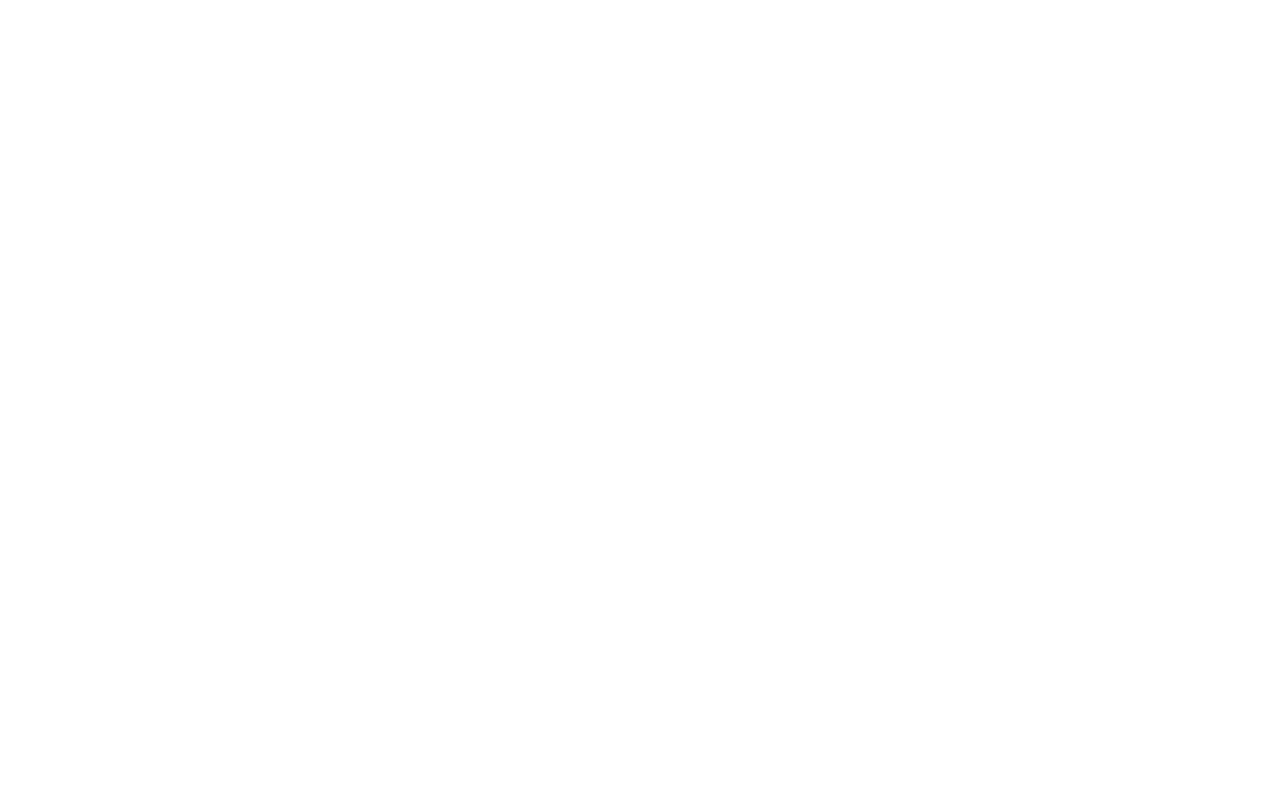
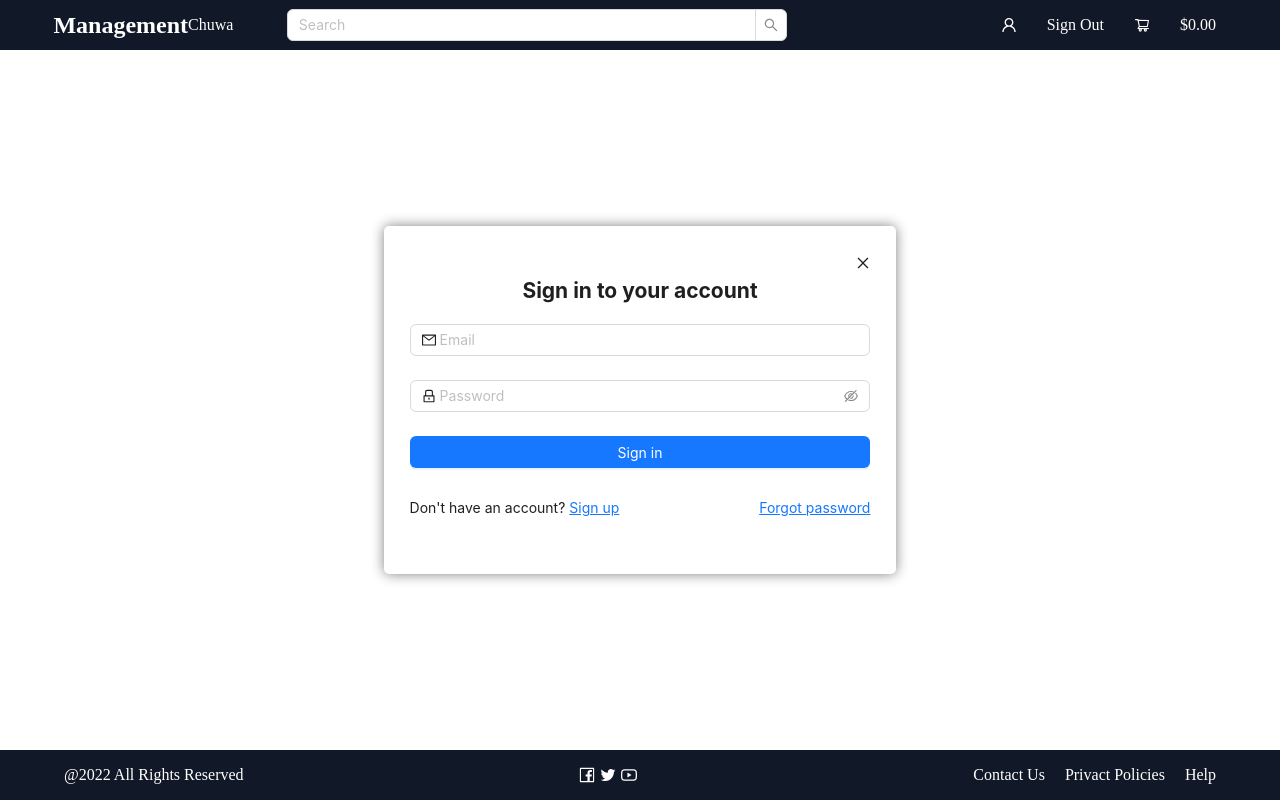
Before and after one commit to Jhhhhhhr/Product-Management-System, a React (Vite) app in the folder Frontend/: page / in a window 1280 px wide. Built offline with nearby package versions, Linux system fonts and the light colour scheme.

Commit message:
Built SignInCard/SignUpCard components

```diff
--- a/Frontend/src/App.css
+++ b/Frontend/src/App.css
@@ -1,3 +1,9 @@
+#root {
+  display: flex;
+  align-items: center;
+  justify-content: center;
+}
+
 /* #root {
   max-width: 1280px;
   margin: 0 auto;
--- a/Frontend/src/App.jsx
+++ b/Frontend/src/App.jsx
@@ -1,8 +1,14 @@
 import './App.css'
+import Header from './components/Header/Header'
+import Footer from './components/Footer/Footer'
+import SignInCard from './components/SignInCard/SignInCard'
 
 function App() {
   return (
     <>
+      <Header />
+      <SignInCard />
+      <Footer />
     </>
   )
 }
--- a/Frontend/src/components/Footer/Footer.css
+++ b/Frontend/src/components/Footer/Footer.css
@@ -5,6 +5,8 @@
     height: 50px;
     width: 100%;
     background: #111827;
+    position: absolute;
+    bottom: 0;
 }
 
 .footer_icons{
--- a/Frontend/src/components/Header/Header.css
+++ b/Frontend/src/components/Header/Header.css
@@ -5,6 +5,8 @@
     background: #111827;
     height: 50px;
     width: 100%;
+    position: absolute;
+    top: 0;
 }
 
 .header_title{
--- a/Frontend/src/components/Header/Header.jsx
+++ b/Frontend/src/components/Header/Header.jsx
@@ -1,6 +1,6 @@
 import "./Header.css";
 import { Input } from "antd";
-import { UserOutlined, ShoppingOutlined } from "@ant-design/icons";
+import { UserOutlined, ShoppingCartOutlined } from "@ant-design/icons";
 
 const { Search } = Input;
 
@@ -20,7 +20,7 @@
       <div className="header_userInfo">
         <UserOutlined style={{color:'white'}}/>
         <p style={{color:'white'}}>Sign Out</p>
-        <ShoppingOutlined style={{color:'white'}}/>
+        <ShoppingCartOutlined style={{color:'white'}}/>
         <p style={{color:'white'}}>$0.00</p>
       </div>
     </div>
--- /dev/null
+++ b/Frontend/src/components/SignInCard/SignInCard.css
@@ -0,0 +1,28 @@
+.login-form {
+  padding: 2vw;
+  height: 80%;
+  width: 40vw;
+  min-width: 350px;
+  max-width: 600px;
+  box-shadow: 0 0 1vw gray;
+  border-radius: 5px;
+}
+.login-form-forgot {
+  float: right;
+}
+.ant-col-rtl .login-form-forgot {
+  float: left;
+}
+.login-form-button {
+  width: 100%;
+}
+.Sign-in-title {
+  margin-top: 0;
+  text-align: center;
+}
+.close-outlined {
+  text-align: end;
+}
+a {
+  text-decoration: underline;
+}
--- /dev/null
+++ b/Frontend/src/components/SignInCard/SignInCard.jsx
@@ -0,0 +1,65 @@
+import { LockOutlined, MailOutlined, CloseOutlined } from '@ant-design/icons';
+import { Button, Form, Input } from 'antd';
+// import { Link } from "react-router-dom";
+import './SignInCard.css'
+
+const App = () => {
+  const onFinish = (values) => {
+    console.log('Received values of form: ', values);
+  };
+  return (
+    <Form
+      name="normal_login"
+      className="login-form"
+      initialValues={{
+        remember: true,
+      }}
+      onFinish={onFinish}
+    >
+      <div className='close-outlined'><CloseOutlined /></div>
+      <h2 className='Sign-in-title'>Sign in to your account</h2>
+      <Form.Item
+        name="username"
+        rules={[
+          {
+            required: true,
+            message: 'Please input your Username!',
+          },
+        ]}
+      >
+        <Input prefix={<MailOutlined className="site-form-item-icon" />} placeholder="Email" />
+      </Form.Item>
+      <Form.Item
+        name="password"
+        rules={[
+          {
+            required: true,
+            message: 'Please input your Password!',
+          },
+        ]}
+      >
+        <Input.Password
+          prefix={<LockOutlined className="site-form-item-icon" />}
+          type="password"
+          placeholder="Password"
+        />
+      </Form.Item>
+
+
+      <Form.Item>
+        <Button type="primary" htmlType="submit" className="login-form-button">
+          Sign in
+        </Button>
+      </Form.Item>
+
+      <Form.Item>
+        Don't have an account? <a href="">Sign up</a>
+        {/* <p>Don't have an account? </p><Link to="#">Sign up</Link> */}
+        <a className="login-form-forgot" href="">
+          Forgot password
+        </a>
+      </Form.Item>
+    </Form>
+  );
+};
+export default App;
```
